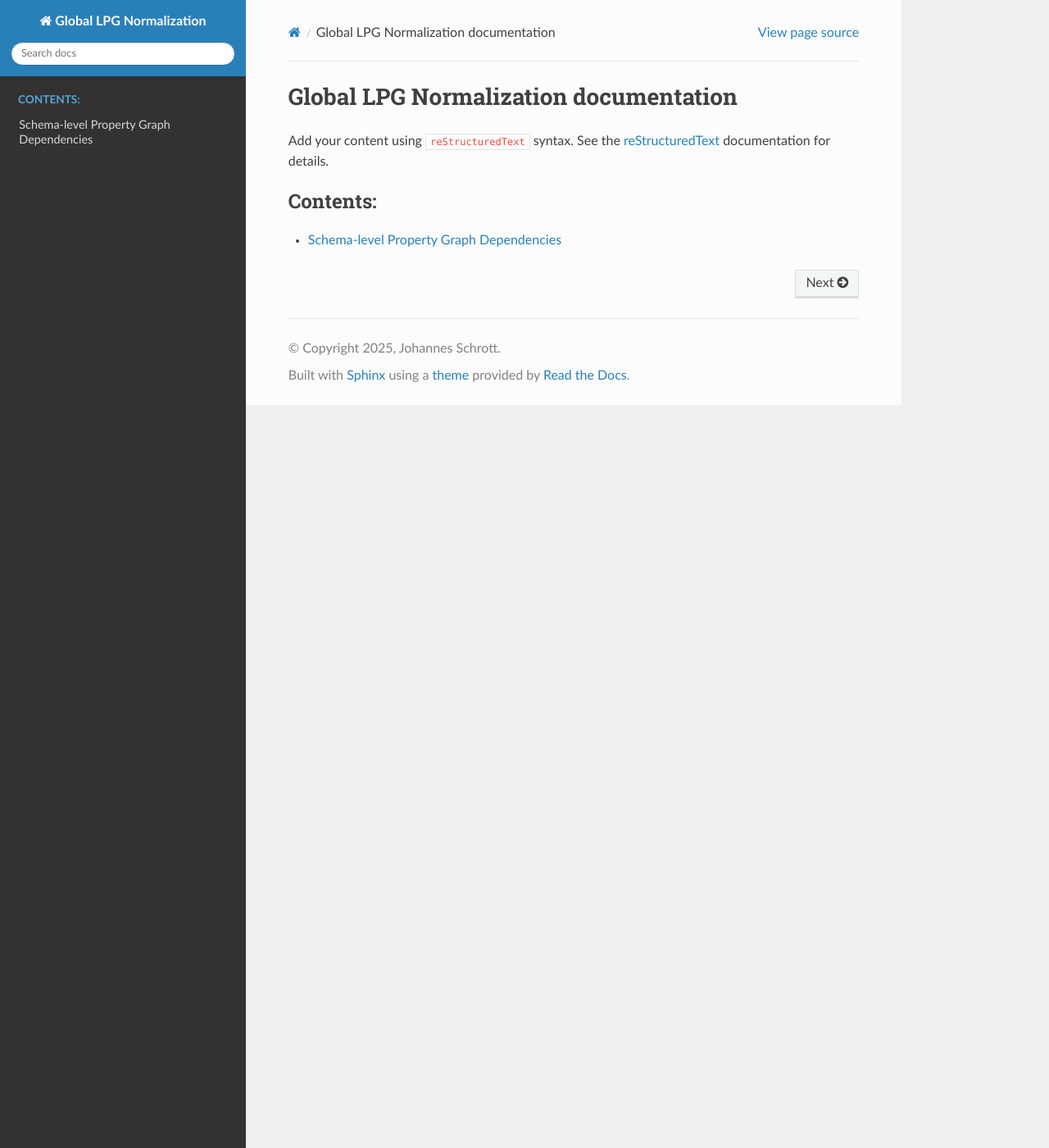
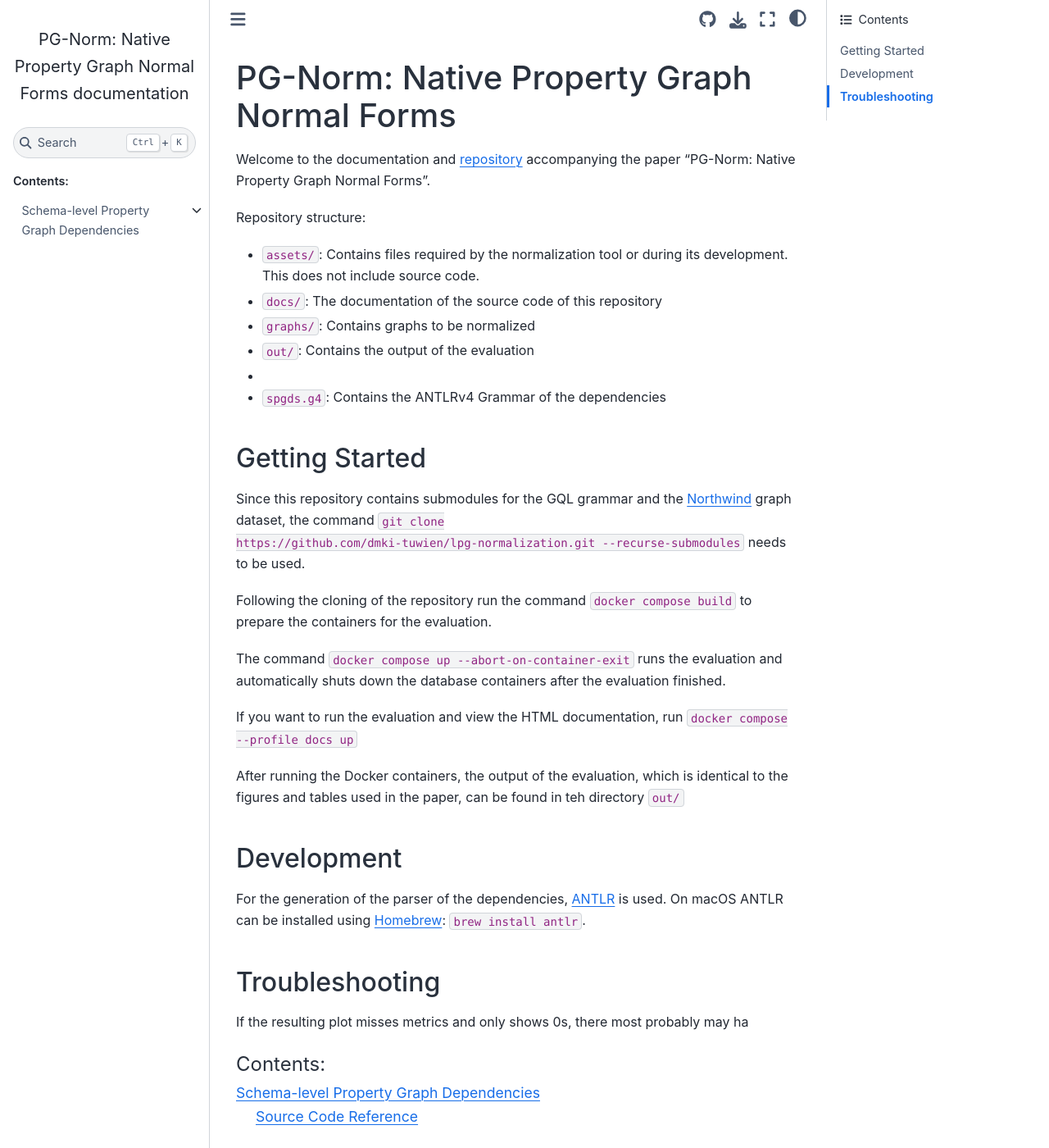
Before and after one commit to dmki-tuwien/lpg-normalization, a Sphinx documentation site: the page built from docs/index.rst, in a window 1280 px wide and 1400 px high. Shown: the whole window at 82% size. Built offline with Sphinx 7.4.7 and the Sphinx Book theme 1.1.4, drawn with Linux system fonts in a browser that asks for light colours; some of the changed text lies outside the part shown.

Commit message:
Update documentation

```diff
--- a/README.md
+++ b/README.md
@@ -1,5 +1,7 @@
-# Global Property Graph Normalization
+# PG-Norm: Native Property Graph Normal Forms
 
+Welcome to the documentation and [repository](https://github.com/dmki-tuwien/lpg-normalization)
+accompanying the paper "PG-Norm: Native Property Graph Normal Forms".
 
 Repository structure:
 * `assets/`: Contains files required by the normalization tool or during its development. This does not include source code.
@@ -9,13 +11,28 @@ Repository structure:
 *
 * `spgds.g4`: Contains the ANTLRv4 Grammar of the dependencies
 
-## Development
+## Getting Started
 
-Since this repository contains submodules for the GQL grammar and the Northwind graph dataset,
+Since this repository contains submodules for the
+GQL grammar and the
+[Northwind](https://github.com/neo4j-graph-examples/northwind) graph dataset,
 the command `git clone https://github.com/dmki-tuwien/lpg-normalization.git --recurse-submodules` needs to be used.
 
-For the generation of the parser of the dependencies, ANTLR was used.
-ANTLR can be installed on macOS using Brew: `brew install antlr`.
+Following the cloning of the repository run the command `docker compose build` to prepare the containers for the evaluation.
+
+The command `docker compose up --abort-on-container-exit` runs the evaluation and automatically shuts down the database containers after the evaluation finished.
+
+If you want to run the evaluation and view the HTML documentation, run
+`docker compose --profile docs up`
+
+After running the Docker containers, the output of the evaluation, which is identical to the figures and tables used in the paper,
+can be found in teh directory `out/`
+
+## Development
+For the generation of the parser of the dependencies, [ANTLR](https://www.antlr.org/)
+is used.
+On macOS ANTLR can be installed using [Homebrew](https://brew.sh/):
+`brew install antlr`.
 
 ## Troubleshooting
 
--- a/docs/conf.py
+++ b/docs/conf.py
@@ -13,8 +13,8 @@ sys.path.insert(0, os.path.abspath('..'))
 # -- Project information -----------------------------------------------------
 # https://www.sphinx-doc.org/en/master/usage/configuration.html#project-information
 
-project = 'Global LPG Normalization'
-copyright = '2025, Johannes Schrott'
+project = 'PG-Norm: Native Property Graph Normal Forms'
+copyright = '2026, Johannes Schrott'
 author = 'Johannes Schrott'
 
 # -- General configuration ---------------------------------------------------
@@ -23,6 +23,7 @@ author = 'Johannes Schrott'
 extensions = [
     'sphinx.ext.autodoc',
     'sphinx.ext.intersphinx',
+    'sphinx_mdinclude',
     'sphinx_paramlinks'
 ]
 
@@ -44,5 +45,12 @@ exclude_patterns = ['_build', 'Thumbs.db', '.DS_Store']
 # -- Options for HTML output -------------------------------------------------
 # https://www.sphinx-doc.org/en/master/usage/configuration.html#options-for-html-output
 
-html_theme = 'sphinx_rtd_theme'
+html_theme = 'sphinx_book_theme'
 html_static_path = ['_static']
+html_theme_options = {
+    "repository_provider": "github",
+    "repository_url": "https://github.com/dmki-tuwien/lpg-normalization",
+    "use_repository_button": True,
+}
+
+source_suffix = ['.rst', '.md']
--- a/docs/index.rst
+++ b/docs/index.rst
@@ -1,18 +1,7 @@
-.. Global LPG Normalization documentation master file, created by
-   sphinx-quickstart on Sun Nov 30 19:09:55 2025.
-   You can adapt this file completely to your liking, but it should at least
-   contain the root `toctree` directive.
-
-Global LPG Normalization documentation
-======================================
-
-Add your content using ``reStructuredText`` syntax. See the
-`reStructuredText <https://www.sphinx-doc.org/en/master/usage/restructuredtext/index.html>`_
-documentation for details.
-
+.. mdinclude:: ../README.md
 
 .. toctree::
    :maxdepth: 2
    :caption: Contents:
 
-   slpgd
+   slpgd/index
--- /dev/null
+++ b/docs/slpgd/index.rst
@@ -0,0 +1,8 @@
+Schema-level Property Graph Dependencies
+========================================
+
+.. toctree::
+   :maxdepth: 2
+   :caption: Contents:
+
+   src
--- a/docs/slpgd.rst
+++ b/docs/slpgd/src.rst
@@ -1,5 +1,5 @@
-Schema-level Property Graph Dependencies
-========================================
+Source Code Reference
+=====================
 
 .. automodule:: slpgd
    :members: GraphObject, Node, Edge, Dependency, Pattern, DependencySet
--- a/requirements.txt
+++ b/requirements.txt
@@ -8,3 +8,8 @@ PyYAML~=6.0.2
 ipython~=9.3.0
 plotnine~=0.15.1
 functional-dependencies~=1.3.0
+case-converter
+sphinx
+sphinx-mdinclude
+sphinx-book-theme
+sphinx-paramlinks
```
